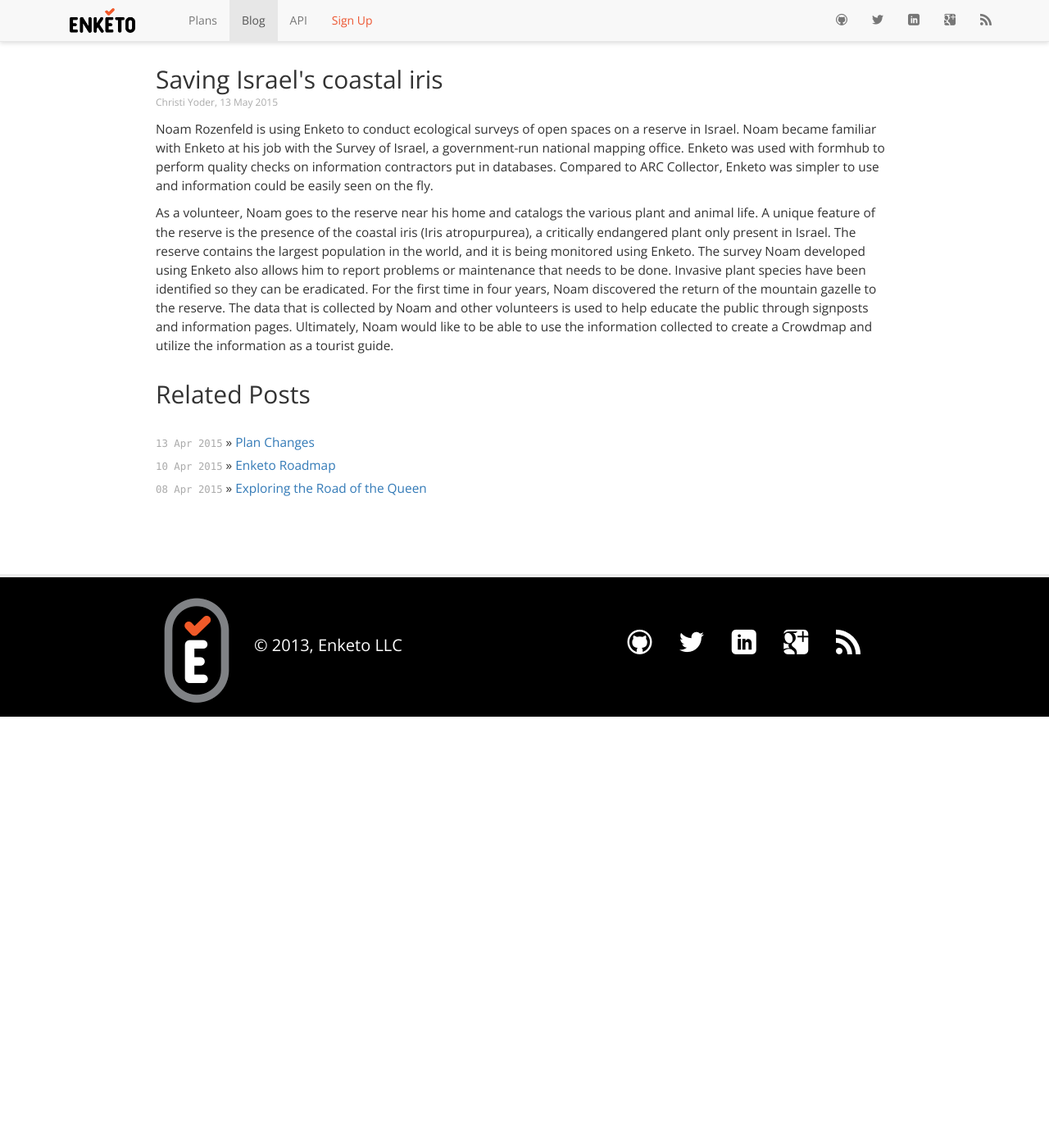
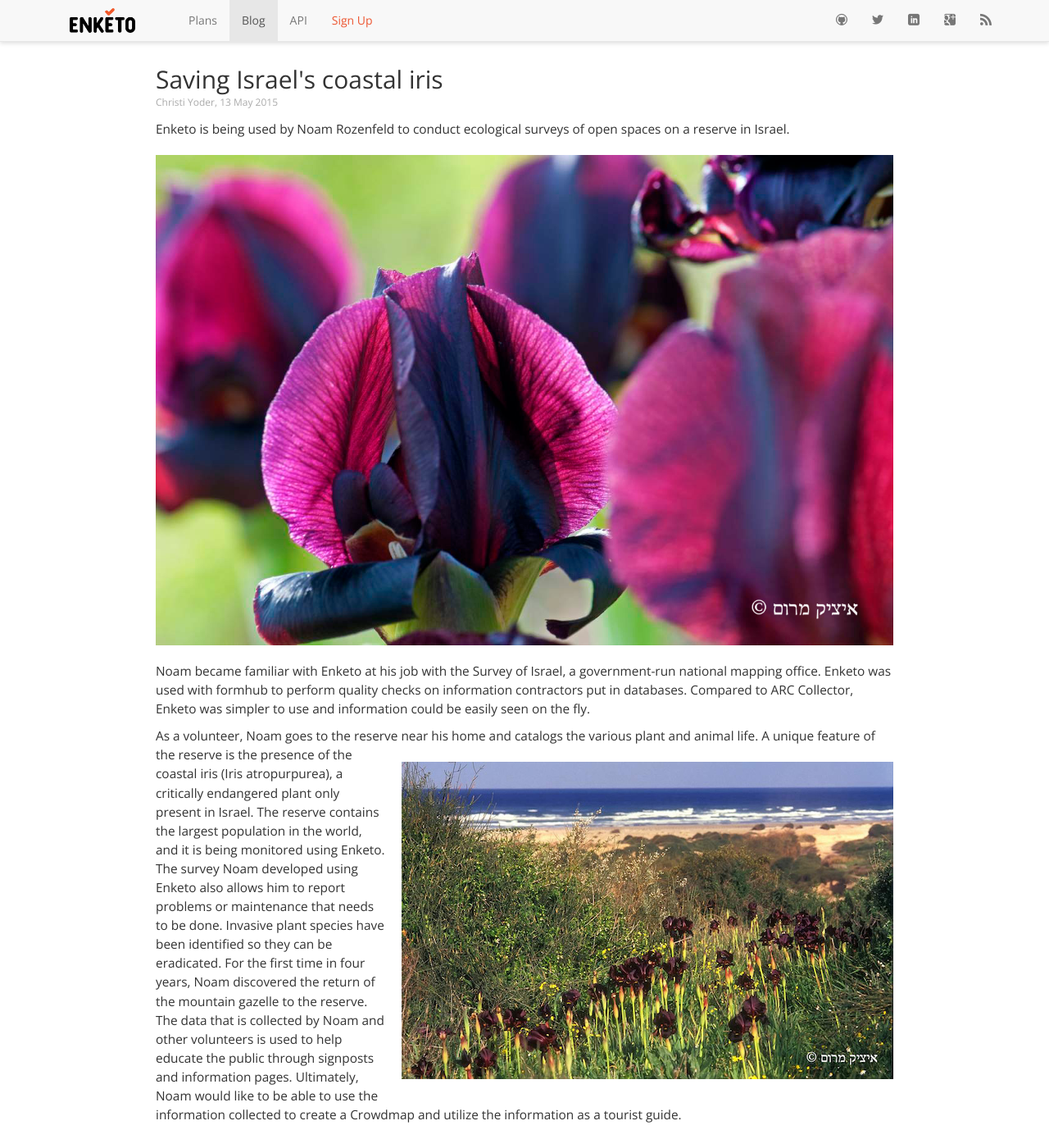
Before and after one commit to enketo/blog, a Jekyll site: the page built from _posts/2015-05-13-coastal-iris.md, in a window 1280 px wide and 1400 px high. Shown: the whole window at 82% size. Built offline with Jekyll 4.4.1, drawn with Linux system fonts in a browser that asks for light colours; nearby versions of some CDN libraries; Markdown is read by kramdown in place of the engine named in the settings; comment, search, counter and statistics services are not loaded; some of the changed lines change nothing that is shown.

Commit message:
added photos to iris post

```diff
--- a/_posts/2015-05-13-coastal-iris.md
+++ b/_posts/2015-05-13-coastal-iris.md
@@ -10,6 +10,10 @@
 
 ---
 
-Noam Rozenfeld is using Enketo to conduct ecological surveys of open spaces on a reserve in Israel. Noam became familiar with Enketo at his job with the Survey of Israel, a government-run national mapping office. Enketo was used with formhub to perform quality checks on information contractors put in databases. Compared to ARC Collector, Enketo was simpler to use and information could be easily seen on the fly.
+Enketo is being used by Noam Rozenfeld to conduct ecological surveys of open spaces on a reserve in Israel.
 
-As a volunteer, Noam goes to the reserve near his home and catalogs the various plant and animal life. A unique feature of the reserve is the presence of the coastal iris (Iris atropurpurea), a critically endangered plant only present in Israel. The reserve contains the largest population in the world, and it is being monitored using Enketo. The survey Noam developed using Enketo also allows him to report problems or maintenance that needs to be done. Invasive plant species have been identified so they can be eradicated. For the first time in four years, Noam discovered the return of the mountain gazelle to the reserve. The data that is collected by Noam and other volunteers is used to help educate the public through signposts and information pages. Ultimately, Noam would like to be able to use the information collected to create a Crowdmap and utilize the information as a tourist guide.
+![coastal iris](../files/2015/05/irus3.jpg "coastal iris")
+
+Noam became familiar with Enketo at his job with the Survey of Israel, a government-run national mapping office. Enketo was used with formhub to perform quality checks on information contractors put in databases. Compared to ARC Collector, Enketo was simpler to use and information could be easily seen on the fly.
+
+As a volunteer, Noam goes to the reserve near his home and catalogs the various plant and animal life.<img src="../files/2015/05/irus1.jpg" title="coastal iris" alt="coastal iris" style="float: right; margin-left: 20px;"/> A unique feature of the reserve is the presence of the coastal iris (Iris atropurpurea), a critically endangered plant only present in Israel. The reserve contains the largest population in the world, and it is being monitored using Enketo. The survey Noam developed using Enketo also allows him to report problems or maintenance that needs to be done. Invasive plant species have been identified so they can be eradicated. For the first time in four years, Noam discovered the return of the mountain gazelle to the reserve. The data that is collected by Noam and other volunteers is used to help educate the public through signposts and information pages. Ultimately, Noam would like to be able to use the information collected to create a Crowdmap and utilize the information as a tourist guide.
```
Also changed, not shown: files/2015/05/irus1.jpg (added), files/2015/05/irus3.jpg (added).
